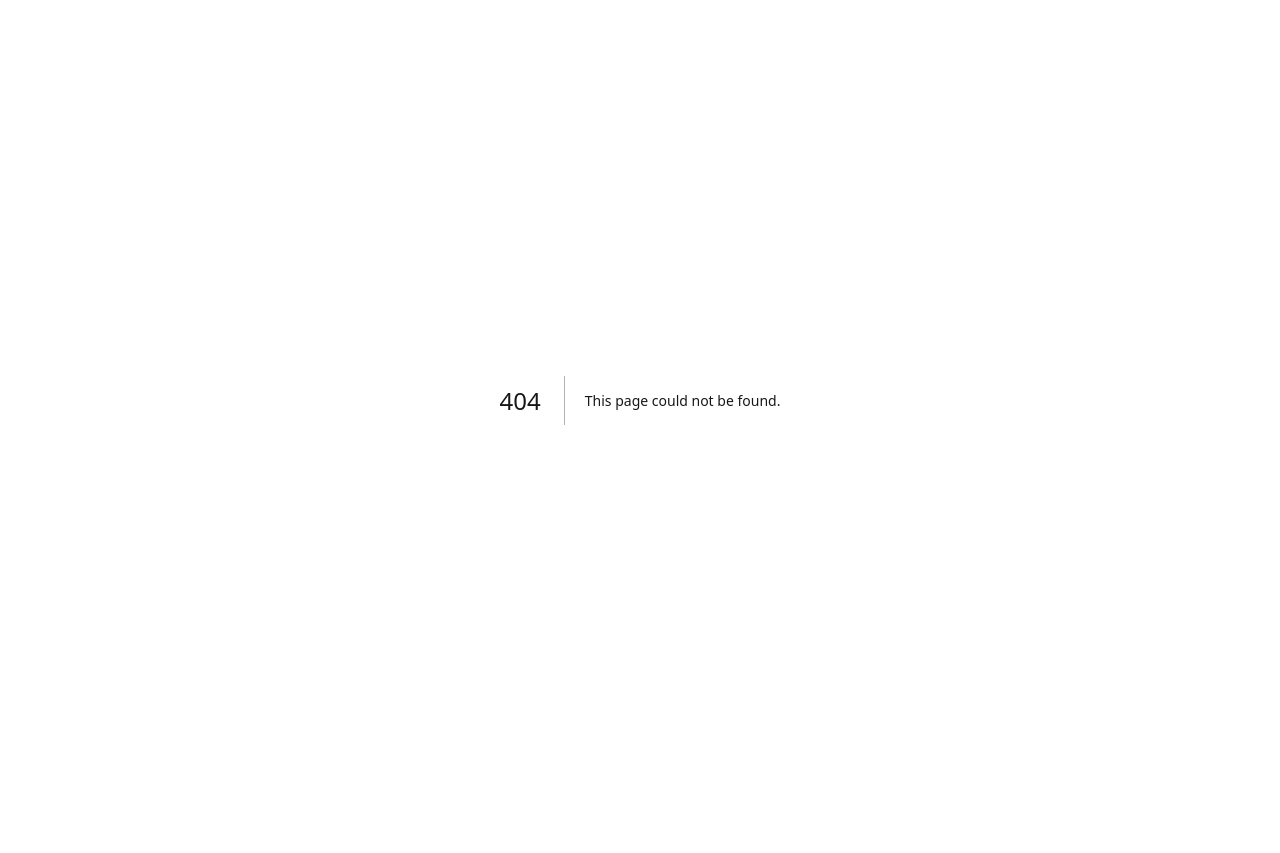
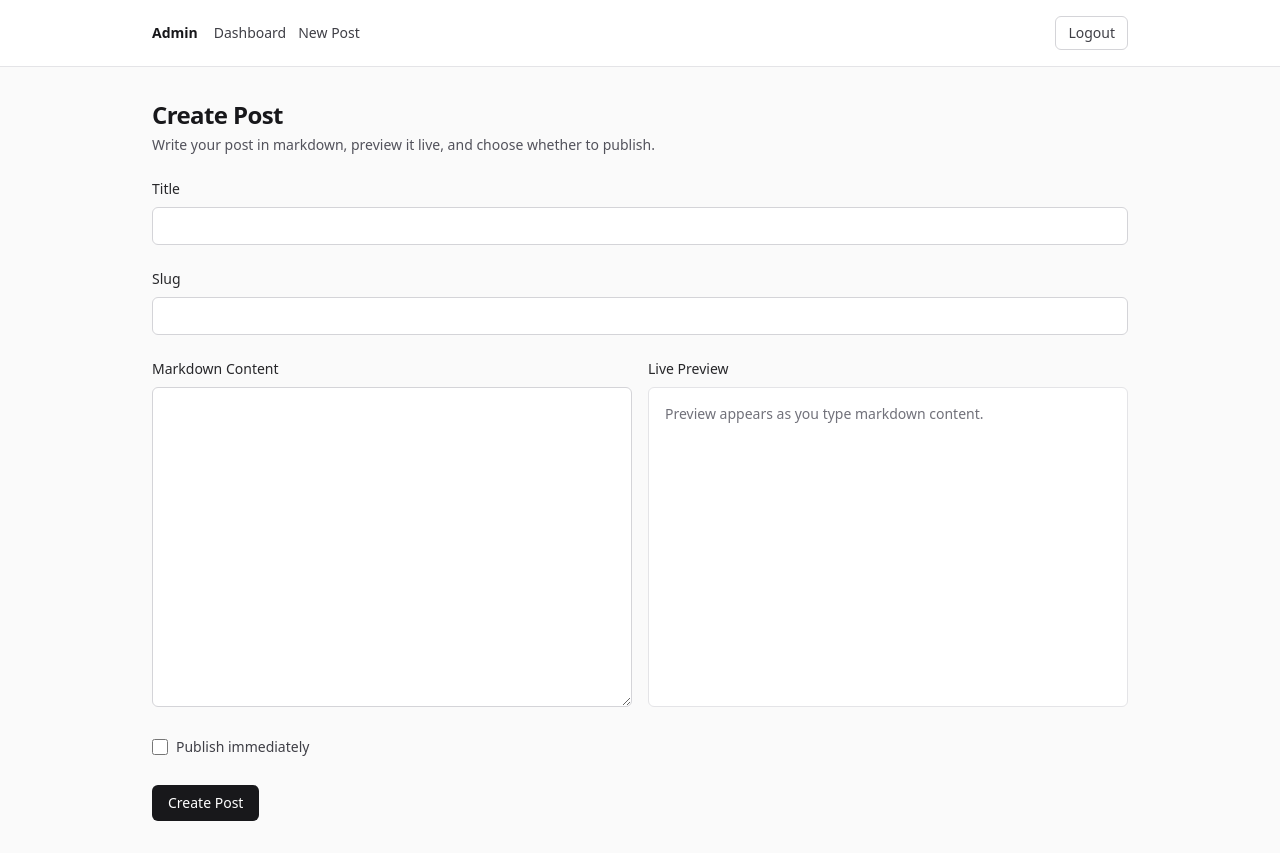
Before and after one commit to mtplayground/blog012, a Next.js app: page /admin/posts/new in a window 1280 px wide. Before the commit this address had no page. Before the commit the page ends 800 px from the top, so only its background shows below. Built offline with nearby package versions, Linux system fonts and the light colour scheme.

Commit message:
feat: Build create post form with markdown editor

```diff
--- /dev/null
+++ b/app/admin/posts/actions.ts
@@ -0,0 +1,96 @@
+'use server';
+
+import { Prisma } from '@prisma/client';
+import { revalidatePath } from 'next/cache';
+import { redirect } from 'next/navigation';
+import { z } from 'zod';
+
+import prisma from '@/lib/prisma';
+
+const createPostSchema = z.object({
+  title: z.string().trim().min(1, 'Title is required').max(200, 'Title is too long'),
+  slug: z
+    .string()
+    .trim()
+    .min(1, 'Slug is required')
+    .max(200, 'Slug is too long')
+    .regex(/^[a-z0-9]+(?:-[a-z0-9]+)*$/, 'Slug must contain only lowercase letters, numbers, and hyphens'),
+  content: z.string().trim().min(1, 'Content is required')
+});
+
+type CreatePostFormState = {
+  message: string | null;
+  fieldErrors: {
+    title?: string;
+    slug?: string;
+    content?: string;
+  };
+};
+
+function slugify(value: string): string {
+  return value
+    .toLowerCase()
+    .trim()
+    .replace(/[^a-z0-9\s-]/g, '')
+    .replace(/[\s_-]+/g, '-')
+    .replace(/^-+|-+$/g, '');
+}
+
+export async function createPostAction(
+  _previousState: CreatePostFormState,
+  formData: FormData
+): Promise<CreatePostFormState> {
+  const title = String(formData.get('title') ?? '');
+  const rawSlug = String(formData.get('slug') ?? '');
+  const content = String(formData.get('content') ?? '');
+  const published = formData.get('published') === 'on';
+
+  const input = {
+    title,
+    slug: slugify(rawSlug),
+    content
+  };
+
+  const parsed = createPostSchema.safeParse(input);
+
+  if (!parsed.success) {
+    const fieldErrors = parsed.error.flatten().fieldErrors;
+
+    return {
+      message: 'Please fix the errors below.',
+      fieldErrors: {
+        title: fieldErrors.title?.[0],
+        slug: fieldErrors.slug?.[0],
+        content: fieldErrors.content?.[0]
+      }
+    };
+  }
+
+  try {
+    await prisma.post.create({
+      data: {
+        title: parsed.data.title,
+        slug: parsed.data.slug,
+        content: parsed.data.content,
+        published
+      }
+    });
+  } catch (error) {
+    if (error instanceof Prisma.PrismaClientKnownRequestError && error.code === 'P2002') {
+      return {
+        message: 'A post with this slug already exists.',
+        fieldErrors: {
+          slug: 'Slug already in use.'
+        }
+      };
+    }
+
+    return {
+      message: 'Unable to create post right now. Please try again.',
+      fieldErrors: {}
+    };
+  }
+
+  revalidatePath('/admin');
+  redirect('/admin');
+}
--- /dev/null
+++ b/app/admin/posts/new/page.tsx
@@ -0,0 +1,16 @@
+import PostForm from '@/components/admin/post-form';
+
+import { createPostAction } from '@/app/admin/posts/actions';
+
+export default function NewPostPage() {
+  return (
+    <section className="space-y-6">
+      <div>
+        <h1 className="text-2xl font-semibold tracking-tight text-zinc-900">Create Post</h1>
+        <p className="mt-1 text-sm text-zinc-600">Write your post in markdown, preview it live, and choose whether to publish.</p>
+      </div>
+
+      <PostForm action={createPostAction} />
+    </section>
+  );
+}
--- /dev/null
+++ b/components/admin/post-form.tsx
@@ -0,0 +1,137 @@
+'use client';
+
+import { useActionState, useMemo, useState } from 'react';
+import ReactMarkdown from 'react-markdown';
+import remarkGfm from 'remark-gfm';
+
+type CreatePostFormState = {
+  message: string | null;
+  fieldErrors: {
+    title?: string;
+    slug?: string;
+    content?: string;
+  };
+};
+
+type PostFormProps = {
+  action: (state: CreatePostFormState, formData: FormData) => Promise<CreatePostFormState>;
+};
+
+const initialCreatePostFormState: CreatePostFormState = {
+  message: null,
+  fieldErrors: {}
+};
+
+function slugify(value: string): string {
+  return value
+    .toLowerCase()
+    .trim()
+    .replace(/[^a-z0-9\s-]/g, '')
+    .replace(/[\s_-]+/g, '-')
+    .replace(/^-+|-+$/g, '');
+}
+
+export default function PostForm({ action }: PostFormProps) {
+  const [formState, formAction, isPending] = useActionState(action, initialCreatePostFormState);
+  const [title, setTitle] = useState('');
+  const [slug, setSlug] = useState('');
+  const [content, setContent] = useState('');
+  const [slugManuallyEdited, setSlugManuallyEdited] = useState(false);
+
+  const previewContent = useMemo(() => content.trim(), [content]);
+
+  return (
+    <form action={formAction} className="space-y-6">
+      {formState.message ? (
+        <div className="rounded-md border border-red-200 bg-red-50 px-4 py-3 text-sm text-red-700">{formState.message}</div>
+      ) : null}
+
+      <div className="space-y-2">
+        <label className="block text-sm font-medium text-zinc-800" htmlFor="title">
+          Title
+        </label>
+        <input
+          className="w-full rounded-md border border-zinc-300 px-3 py-2 text-sm outline-none transition focus:border-zinc-500 focus:ring-2 focus:ring-zinc-200"
+          id="title"
+          name="title"
+          onChange={(event) => {
+            const nextTitle = event.target.value;
+            setTitle(nextTitle);
+
+            if (!slugManuallyEdited) {
+              setSlug(slugify(nextTitle));
+            }
+          }}
+          required
+          type="text"
+          value={title}
+        />
+        {formState.fieldErrors.title ? <p className="text-sm text-red-600">{formState.fieldErrors.title}</p> : null}
+      </div>
+
+      <div className="space-y-2">
+        <label className="block text-sm font-medium text-zinc-800" htmlFor="slug">
+          Slug
+        </label>
+        <input
+          className="w-full rounded-md border border-zinc-300 px-3 py-2 text-sm outline-none transition focus:border-zinc-500 focus:ring-2 focus:ring-zinc-200"
+          id="slug"
+          name="slug"
+          onChange={(event) => {
+            setSlugManuallyEdited(true);
+            setSlug(slugify(event.target.value));
+          }}
+          required
+          type="text"
+          value={slug}
+        />
+        {formState.fieldErrors.slug ? <p className="text-sm text-red-600">{formState.fieldErrors.slug}</p> : null}
+      </div>
+
+      <div className="grid gap-4 lg:grid-cols-2">
+        <div className="space-y-2">
+          <label className="block text-sm font-medium text-zinc-800" htmlFor="content">
+            Markdown Content
+          </label>
+          <textarea
+            className="min-h-[320px] w-full rounded-md border border-zinc-300 px-3 py-2 font-mono text-sm outline-none transition focus:border-zinc-500 focus:ring-2 focus:ring-zinc-200"
+            id="content"
+            name="content"
+            onChange={(event) => setContent(event.target.value)}
+            required
+            value={content}
+          />
+          {formState.fieldErrors.content ? <p className="text-sm text-red-600">{formState.fieldErrors.content}</p> : null}
+        </div>
+
+        <div className="space-y-2">
+          <p className="block text-sm font-medium text-zinc-800">Live Preview</p>
+          <div className="min-h-[320px] rounded-md border border-zinc-200 bg-white p-4">
+            {previewContent ? (
+              <article className="space-y-3 text-sm text-zinc-800">
+                <ReactMarkdown remarkPlugins={[remarkGfm]}>{previewContent}</ReactMarkdown>
+              </article>
+            ) : (
+              <p className="text-sm text-zinc-500">Preview appears as you type markdown content.</p>
+            )}
+          </div>
+        </div>
+      </div>
+
+      <label className="inline-flex items-center gap-2 text-sm text-zinc-700" htmlFor="published">
+        <input className="h-4 w-4 rounded border-zinc-300" id="published" name="published" type="checkbox" />
+        Publish immediately
+      </label>
+
+      <div>
+        <button
+          className="inline-flex items-center justify-center rounded-md bg-zinc-900 px-4 py-2 text-sm font-medium text-white transition hover:bg-zinc-800 disabled:cursor-not-allowed disabled:opacity-60"
+          disabled={isPending}
+          type="submit"
+        >
+          {isPending ? 'Saving...' : 'Create Post'}
+        </button>
+      </div>
+    </form>
+  );
+}
--- a/package.json
+++ b/package.json
@@ -18,6 +18,8 @@
     "next": "15.3.1",
     "react": "19.1.0",
     "react-dom": "19.1.0",
+    "react-markdown": "^9.0.1",
+    "remark-gfm": "^4.0.0",
     "zod": "^3.23.8"
   },
   "devDependencies": {
```
Also changed, not shown: 1 other file (tests, documents, lock files or other folders).
